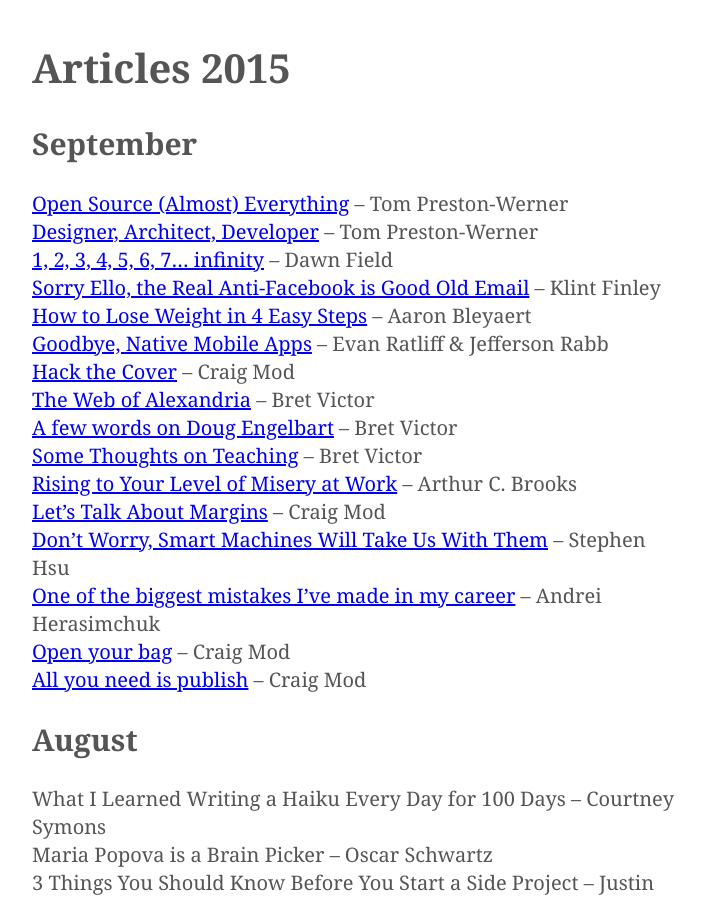
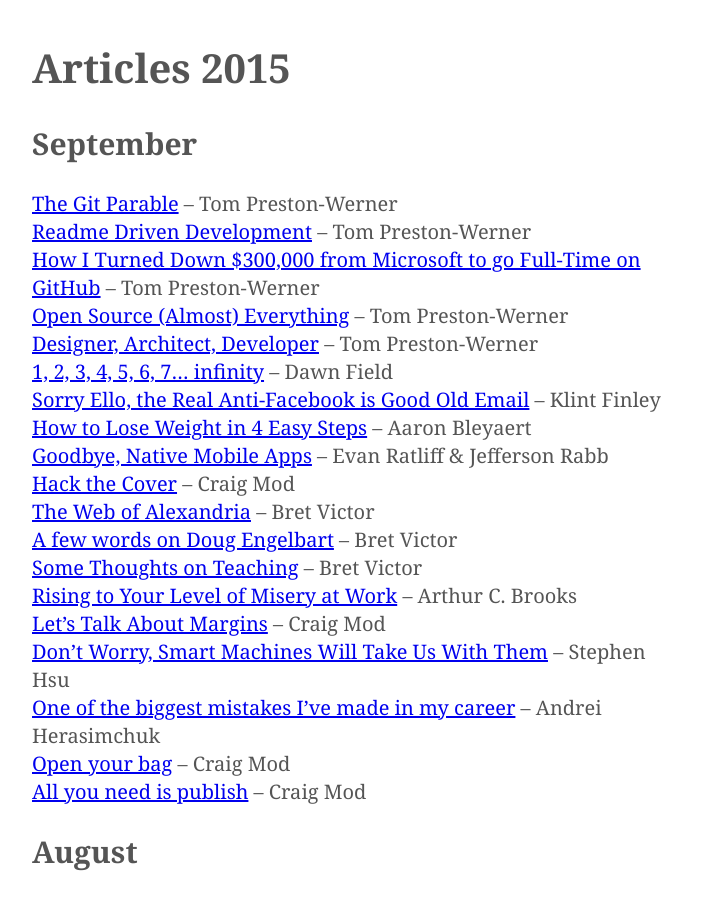
Before and after one commit to kmcgillivray/librarie, a Jekyll site: the page built from articles/2015.md, in a window 1280 px wide and 900 px high. Shown: the whole window, without its empty margins (283-988 px from the left). Built offline with Jekyll 4.4.1, drawn with Linux system fonts in a browser that asks for light colours.

Commit message:
New articles

```diff
--- a/articles/2015.md
+++ b/articles/2015.md
@@ -5,6 +5,9 @@
 
 ## September
 
+* [The Git Parable](http://tom.preston-werner.com/2009/05/19/the-git-parable.html) – Tom Preston-Werner
+* [Readme Driven Development](http://tom.preston-werner.com/2010/08/23/readme-driven-development.html) – Tom Preston-Werner
+* [How I Turned Down $300,000 from Microsoft to go Full-Time on GitHub](http://tom.preston-werner.com/2008/10/18/how-i-turned-down-300k.html) – Tom Preston-Werner
 * [Open Source (Almost) Everything](http://tom.preston-werner.com/2011/11/22/open-source-everything.html) – Tom Preston-Werner
 * [Designer, Architect, Developer](http://tom.preston-werner.com/2010/12/11/designer-architect-developer.html) – Tom Preston-Werner
 * [1, 2, 3, 4, 5, 6, 7... infinity](https://medium.com/@fiedawn/1-2-3-4-5-6-7-infinity-45f15229d840) – Dawn Field
```
